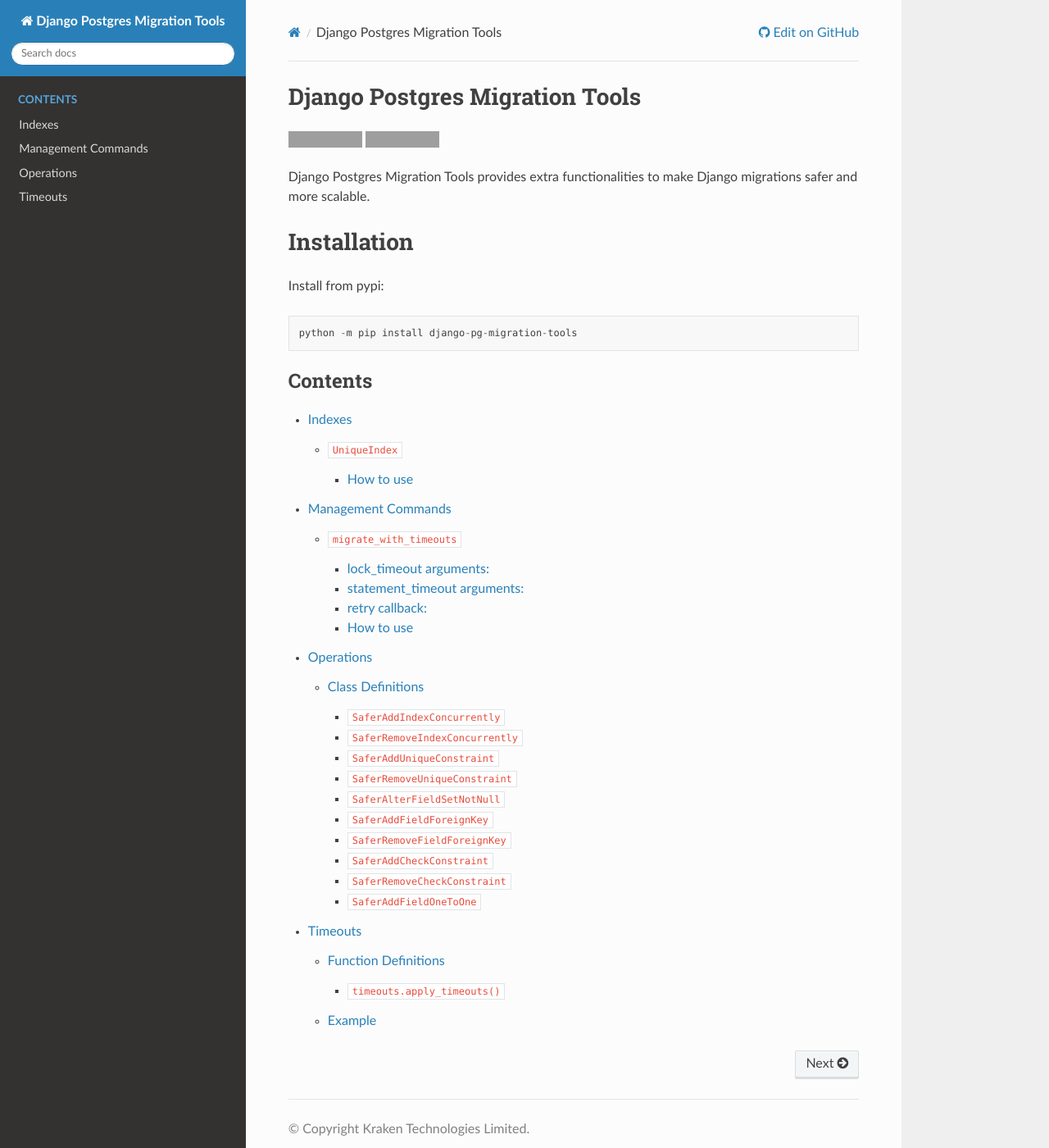
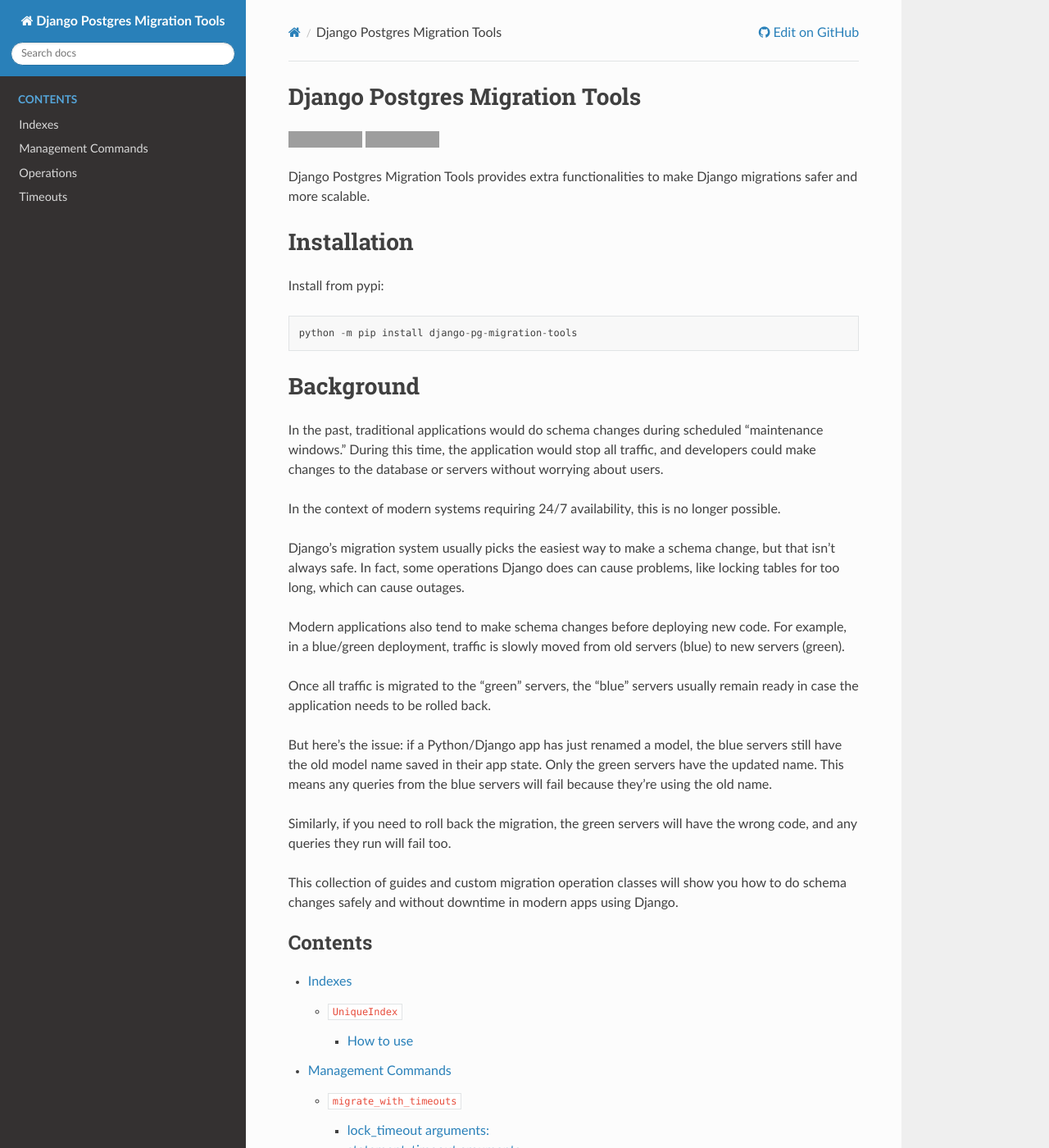
Before and after one commit to kraken-tech/django-pg-migration-tools, a Sphinx documentation site: the page built from docs/index.rst, in a window 1280 px wide and 1400 px high. Shown: the whole window at 82% size. Built offline with Sphinx 7.4.7 and the Read the Docs theme 3.1.0, drawn with Linux system fonts in a browser that asks for light colours; grey boxes are pictures that could not be loaded.

Commit message:
Add doc page explaning the repo background
This is a high-level explanation of two of the main pain points modern
applications (such as Kraken) have with Django's default migration
framework. Namely:

1. Some schema changes require multiple steps to conclusion as the
   shortest path to a change might be dangerous. Django operations
   usually go through the shortest path.
2. Applications might have multiple servers running on different
   versions of the app (gradual deploy) and thus all versions must be
   compatible.

```diff
--- a/docs/index.rst
+++ b/docs/index.rst
@@ -18,6 +18,40 @@
 
     python -m pip install django-pg-migration-tools
 
+Background
+==========
+
+In the past, traditional applications would do schema changes during scheduled
+"maintenance windows." During this time, the application would stop all
+traffic, and developers could make changes to the database or servers without
+worrying about users.
+
+In the context of modern systems requiring 24/7 availability, this is no longer
+possible.
+
+Django's migration system usually picks the easiest way to make a schema
+change, but that isn't always safe. In fact, some operations Django does can
+cause problems, like locking tables for too long, which can cause outages.
+
+Modern applications also tend to make schema changes before deploying new code.
+For example, in a blue/green deployment, traffic is slowly moved from old
+servers (blue) to new servers (green).
+
+Once all traffic is migrated to the "green" servers, the "blue" servers usually
+remain ready in case the application needs to be rolled back.
+
+But here's the issue: if a Python/Django app has just renamed a model, the blue
+servers still have the old model name saved in their app state. Only the green
+servers have the updated name. This means any queries from the blue servers
+will fail because they’re using the old name.
+
+Similarly, if you need to roll back the migration, the green servers will have
+the wrong code, and any queries they run will fail too.
+
+This collection of guides and custom migration operation classes will show you
+how to do schema changes safely and without downtime in modern apps using
+Django.
+
 .. toctree::
    :maxdepth: 3
    :caption: Contents
```
